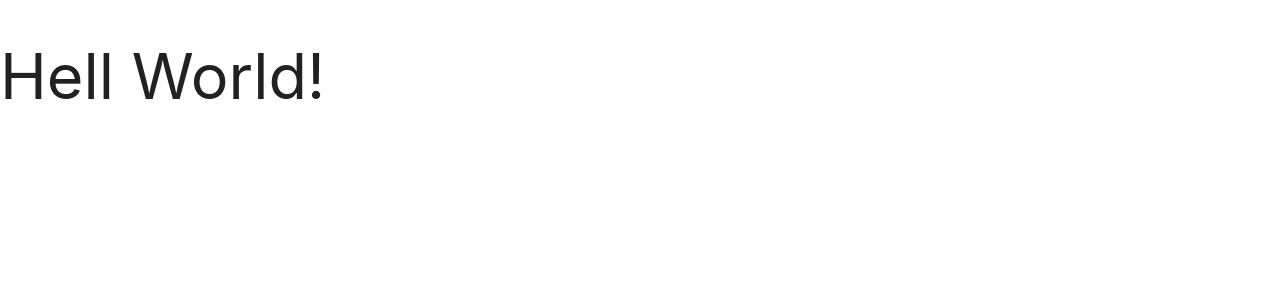
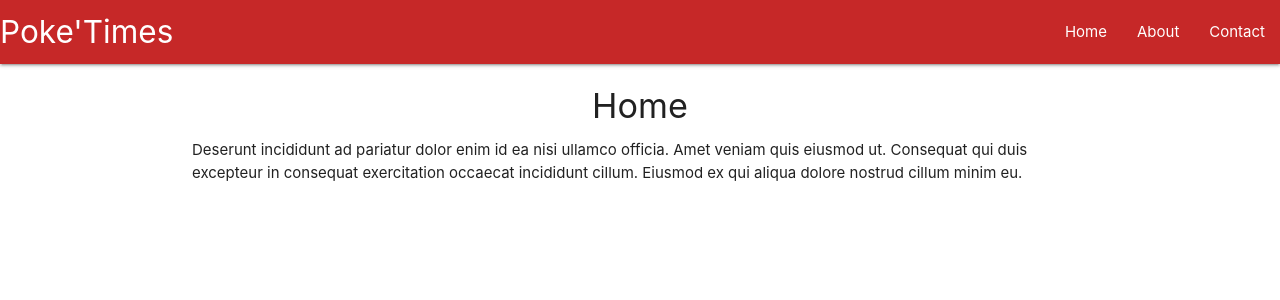
Before and after one commit to EngStu/complete-react-redux, a React (Create React App) app: page / in a window 1280 px wide. Shown: the top 300 px of the page. Built offline with nearby package versions, Linux system fonts and the light colour scheme.

Commit message:
25_finished

```diff
--- a/package.json
+++ b/package.json
@@ -5,6 +5,7 @@
   "dependencies": {
     "react": "^16.9.0",
     "react-dom": "^16.9.0",
+    "react-router-dom": "^5.0.1",
     "react-scripts": "3.1.1"
   },
   "scripts": {
--- a/src/App.js
+++ b/src/App.js
@@ -1,12 +1,22 @@
 import React, { Component } from 'react';
+import Navbar from './components/Navbar'
+import { BrowserRouter, Route } from 'react-router-dom'
+import Home from './components/Home'
+import About from './components/About'
+import Contact from './components/Contact'
 
 class App extends Component {
 
   render() {
     return (
-      <div className="App">
-        <h1>Hell World!</h1>
-      </div>
+      <BrowserRouter>
+        <div className="App">
+          <Navbar />
+          <Route exact path='/' component={Home} />
+          <Route path='/about' component={About} />
+          <Route path='/contact' component={Contact} />
+        </div>
+      </BrowserRouter>
     );
   }
 }
--- /dev/null
+++ b/src/components/About.js
@@ -0,0 +1,12 @@
+import React from 'react'
+
+const About = () => {
+  return (
+    <div className="container">
+      <h4 className="center">About</h4>
+      <p>Deserunt incididunt ad pariatur dolor enim id ea nisi ullamco officia. Amet veniam quis eiusmod ut. Consequat qui duis excepteur in consequat exercitation occaecat incididunt cillum. Eiusmod ex qui aliqua dolore nostrud cillum minim eu.</p>
+    </div>
+  )
+}
+
+export default About
--- /dev/null
+++ b/src/components/Contact.js
@@ -0,0 +1,12 @@
+import React from 'react'
+
+const Contact = () => {
+  return (
+    <div className="container">
+      <h4 className="center">Contact</h4>
+      <p>Deserunt incididunt ad pariatur dolor enim id ea nisi ullamco officia. Amet veniam quis eiusmod ut. Consequat qui duis excepteur in consequat exercitation occaecat incididunt cillum. Eiusmod ex qui aliqua dolore nostrud cillum minim eu.</p>
+    </div>
+  )
+}
+
+export default Contact
--- /dev/null
+++ b/src/components/Home.js
@@ -0,0 +1,12 @@
+import React from 'react'
+
+const Home = () => {
+  return (
+    <div className="container">
+      <h4 className="center">Home</h4>
+      <p>Deserunt incididunt ad pariatur dolor enim id ea nisi ullamco officia. Amet veniam quis eiusmod ut. Consequat qui duis excepteur in consequat exercitation occaecat incididunt cillum. Eiusmod ex qui aliqua dolore nostrud cillum minim eu.</p>
+    </div>
+  )
+}
+
+export default Home
--- /dev/null
+++ b/src/components/Navbar.js
@@ -0,0 +1,16 @@
+import React from 'react'
+
+const Navbar = () => {
+  return (
+    <nav className="nav-wrapper red darken-3">
+      <a href="/" className="brand-logo">Poke'Times</a>
+      <ul className="right">
+        <li><a href="/">Home</a></li>
+        <li><a href="/about">About</a></li>
+        <li><a href="/contact">Contact</a></li>
+      </ul>
+    </nav>
+  )
+}
+
+export default Navbar
```
Also changed, not shown: 1 other file (tests, documents, lock files or other folders).
